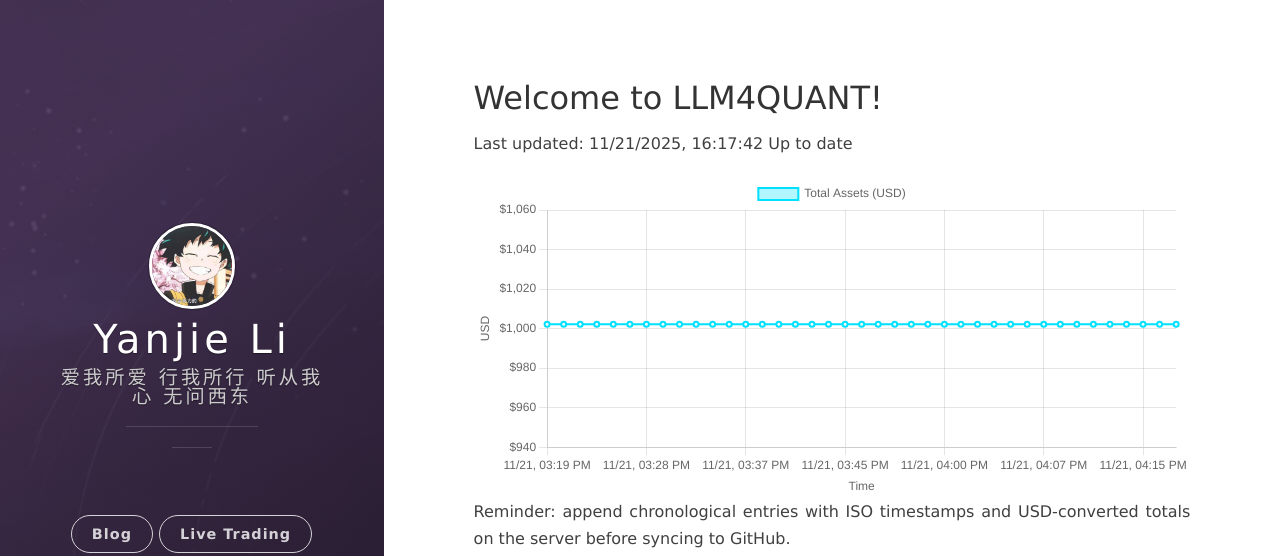
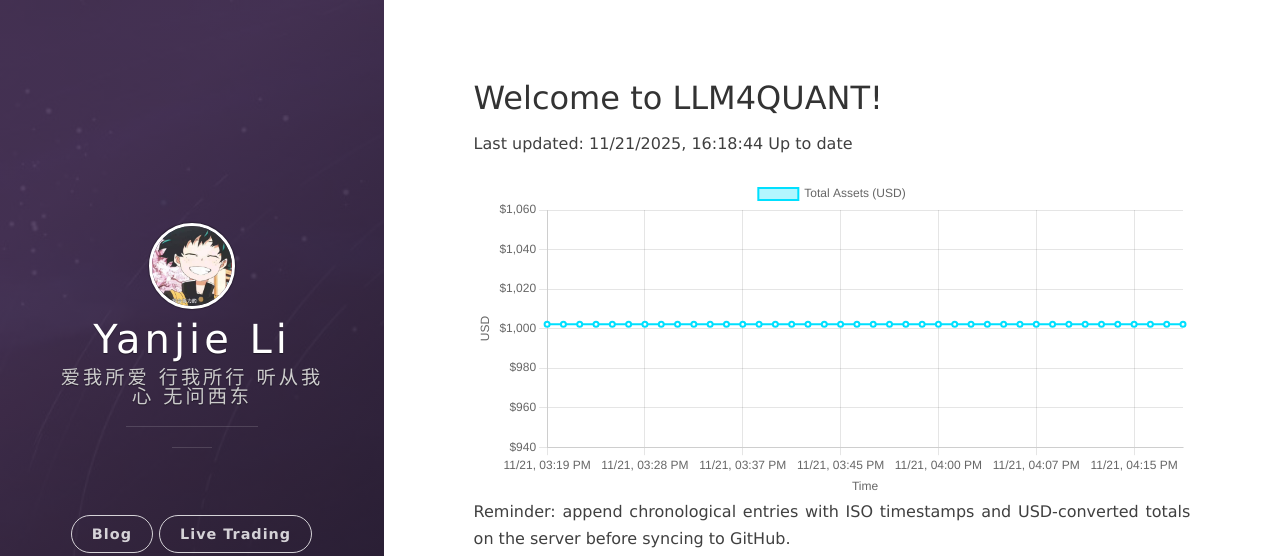
Before and after one commit to leeyegy/leeyegy.github.io, a Jekyll site: the page built from live-trading.html, in a window 1280 px wide. Shown: the top 556 px of the page. Built offline with Jekyll 4.4.1, drawn with Linux system fonts in a browser that asks for light colours; nearby versions of some CDN libraries.

Commit message:
AccountMonitor: update balance history 2025-11-22T00:18:44+08:00

```diff
--- a/assets/data/binance/balance-history.json
+++ b/assets/data/binance/balance-history.json
@@ -1,5 +1,5 @@
 {
-  "generatedAt": "2025-11-22T00:17:42+08:00",
+  "generatedAt": "2025-11-22T00:18:44+08:00",
   "asset": "total_usd_value",
   "history": [
     {
@@ -157,6 +157,10 @@
     {
       "timestamp": "2025-11-22T00:17:42+08:00",
       "totalUsd": 1002.16734911
+    },
+    {
+      "timestamp": "2025-11-22T00:18:44+08:00",
+      "totalUsd": 1002.16734911
     }
   ]
 }
```
